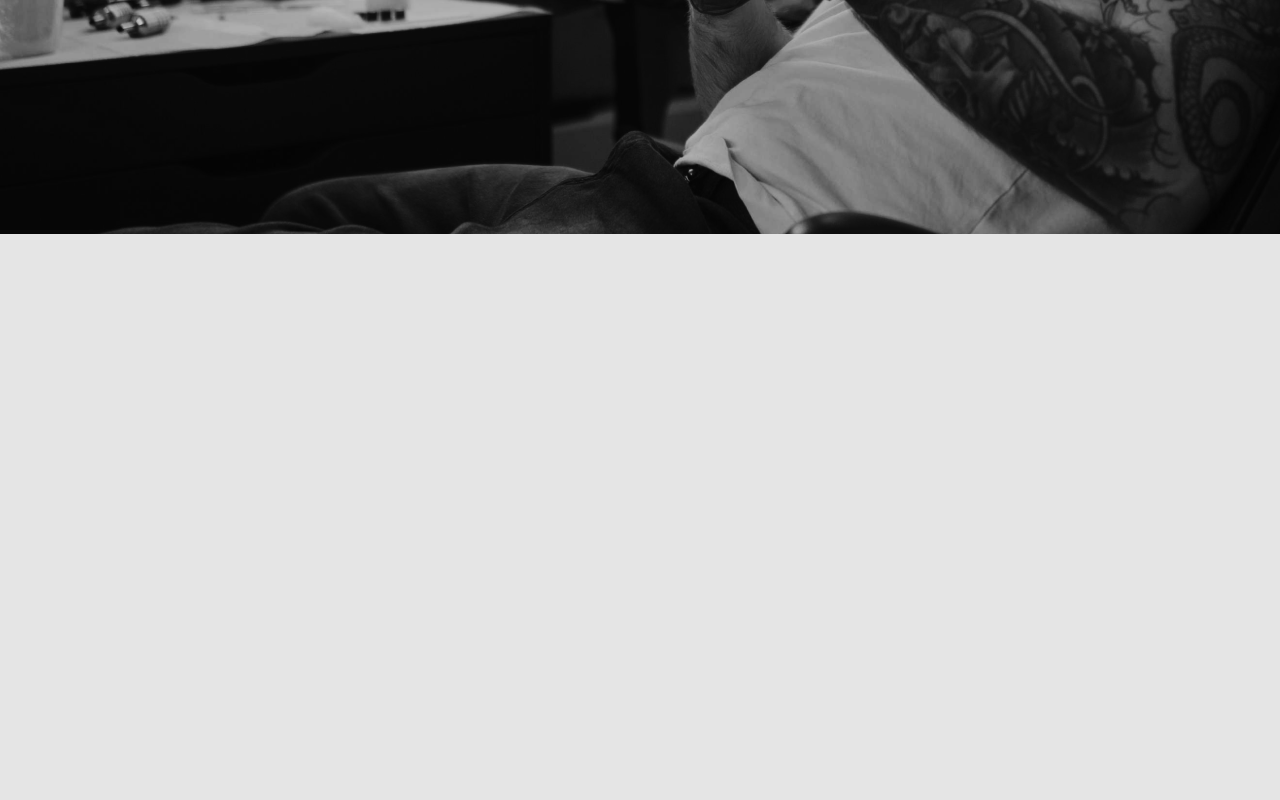
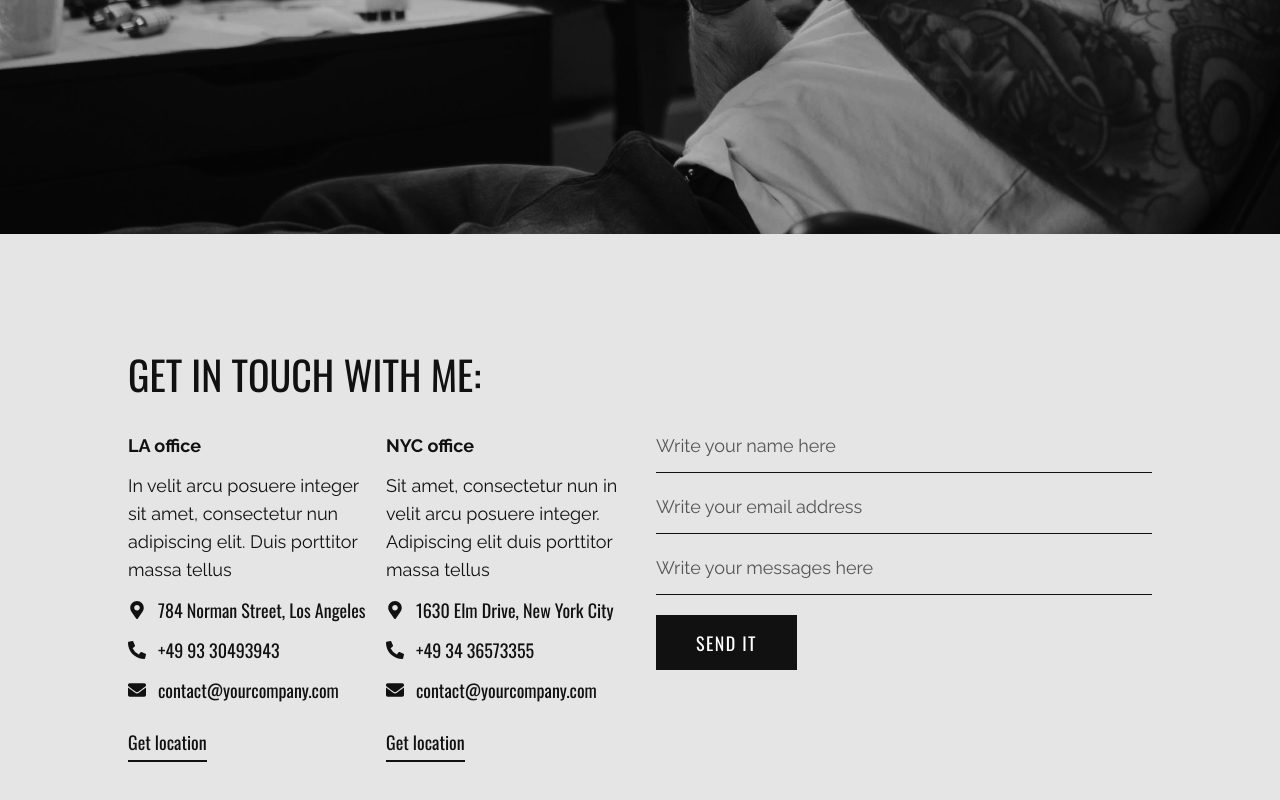
Before and after one commit to JacekLiman/tattoo-website, a React (Vite) app: page / in a window 1280 px wide. Shown: the part 4688-5488 px from the top of the page. Before the commit the page ends 4922 px from the top, so only its background shows below. Built offline with nearby package versions, Linux system fonts and the light colour scheme; a web font is replaced by a local one.

Commit message:
add Contact component

```diff
--- a/src/App.tsx
+++ b/src/App.tsx
@@ -1,4 +1,5 @@
 import About from "./components/About";
+import Contact from "./components/Contact";
 import GallerySection from "./components/GallerySection";
 import Header from "./components/Header";
 import Hero from "./components/Hero";
@@ -16,6 +17,7 @@ function App() {
       <Skills />
       <Testimonial />
       <Interview />
+      <Contact />
     </div>
   );
 }
--- /dev/null
+++ b/src/components/Contact.tsx
@@ -0,0 +1,55 @@
+import { contactData } from "../data";
+
+const Contact = () => {
+  const { title, info, form } = contactData;
+  return (
+    <section className="section">
+      <div className="container mx-auto">
+        <div>
+          <h2 className="h2 max-w-[500px]">{title}</h2>
+          <div className="grid grid-cols-1 lg:grid-cols-2 gap-10 lg:gap-8">
+            <div className="grid grid-cols-1 lg:grid-cols-2 gap-10 lg:gap-5">
+              {info.map((item, idx) => {
+                const { title, subtitle, address, phone, email, link } = item;
+                return (
+                  <div key={idx}>
+                    <h3 className="font-bold">{title}</h3>
+                    <p className="mt-3">{subtitle}</p>
+                    <div className="font-primary">
+                      <div className="flex items-center gap-3 mt-3">
+                        <div>{address.icon}</div>
+                        {address.name}
+                      </div>
+                      <div className="flex items-center gap-3 mt-3">
+                        <div>{phone.icon}</div>
+                        {phone.number}
+                      </div>
+                      <div className="flex items-center gap-3 mt-3">
+                        <div>{email.icon}</div>
+                        {email.address}
+                      </div>
+                      <a className="inline-block mt-6 pb-1 border-b-2 border-dark" href="#">{link}</a>
+                    </div>
+                  </div>
+                );
+              })}
+            </div>
+            <div>
+              <form>
+                <div className="flex flex-col gap-5">
+                  <input className="bg-transparent border-b border-dark placeholder:text-[#555] outline-none pb-3" type="text" placeholder={form.name} />
+                  <input className="bg-transparent border-b border-dark placeholder:text-[#555] outline-none pb-3" type="text" placeholder={form.email} />
+                  <input className="bg-transparent border-b border-dark placeholder:text-[#555] outline-none pb-3" type="text" placeholder={form.message} />
+                </div>
+
+                <button className="mt-5 btn btn-dark btn-sm">{form.btnText}</button>
+              </form>
+            </div>
+          </div>
+        </div>
+      </div>
+    </section>
+  );
+};
+
+export default Contact;
```
